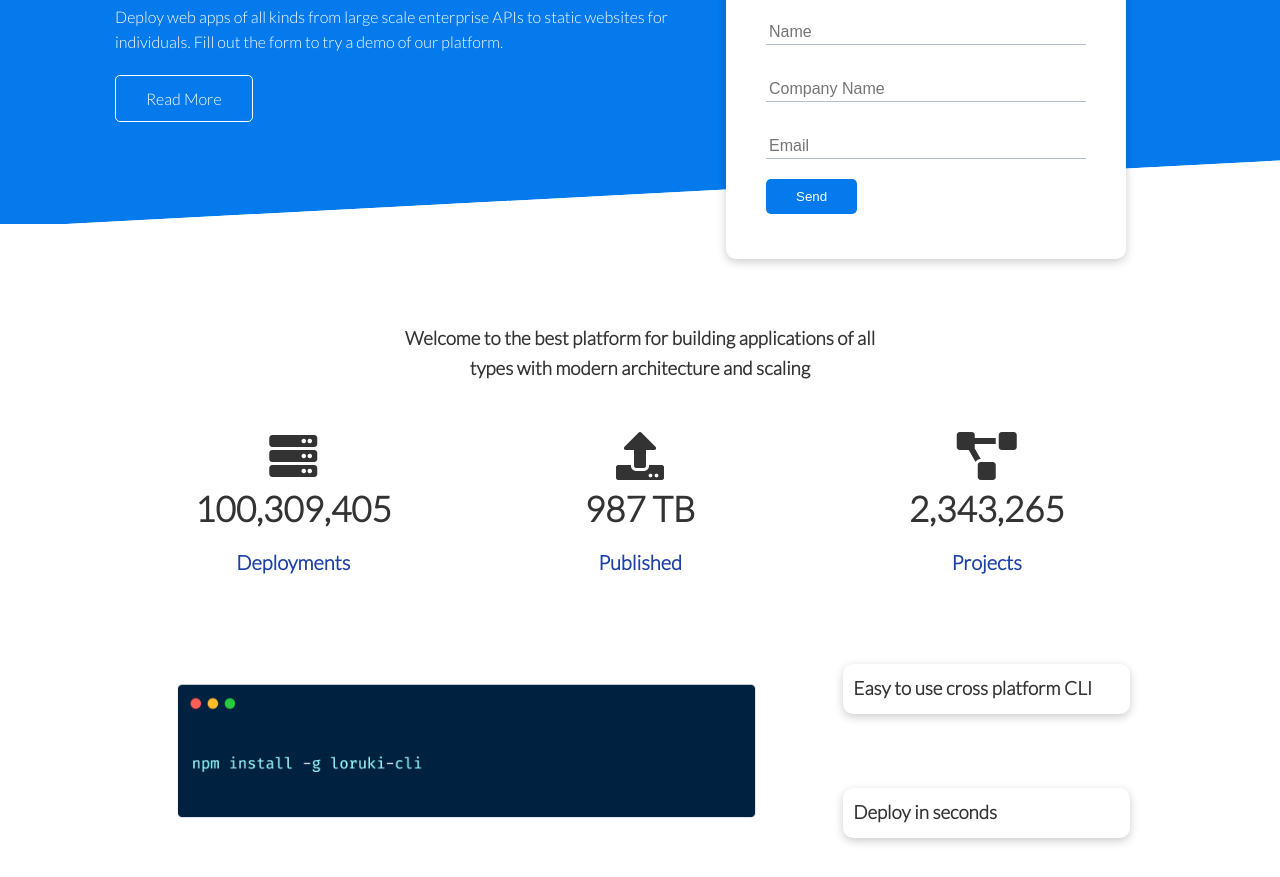
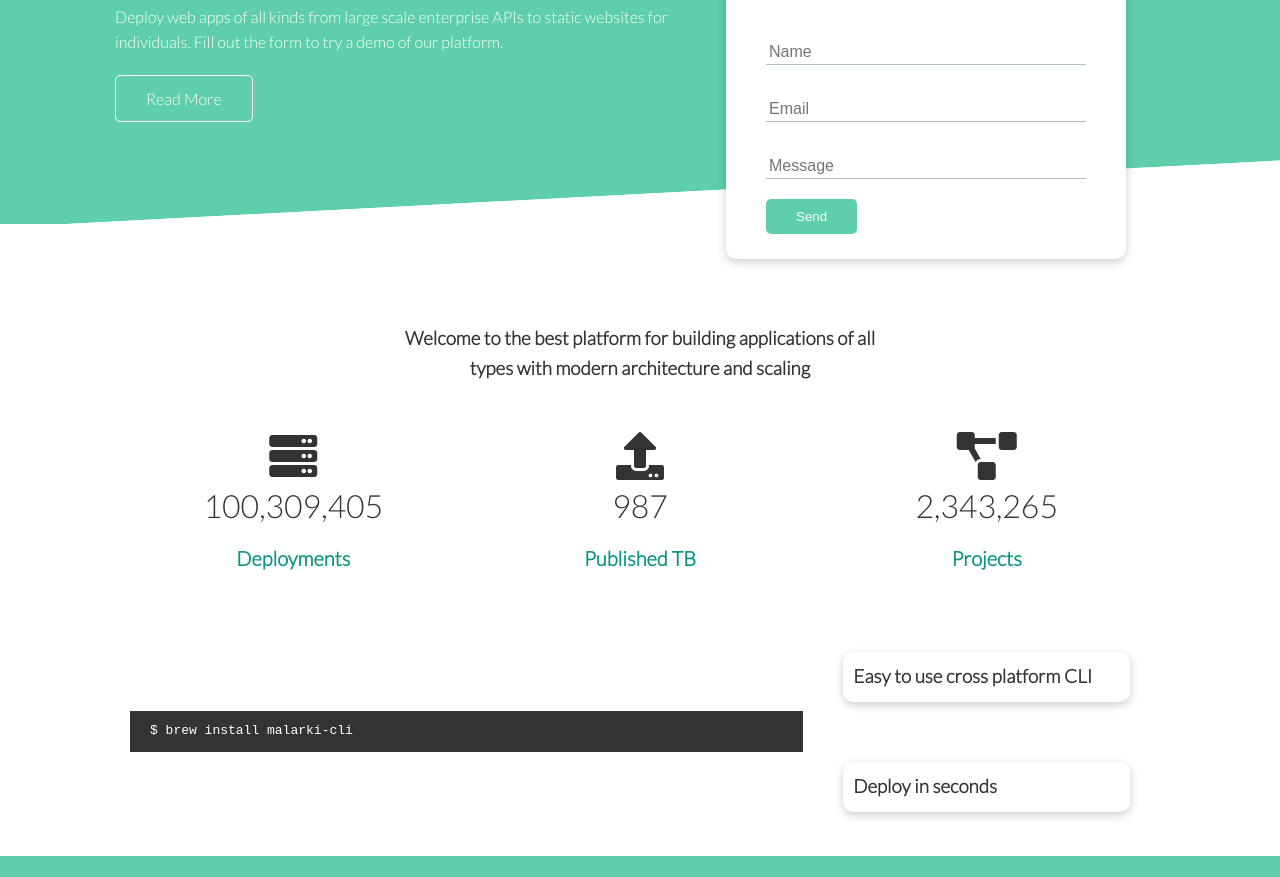
Before and after one commit to ThomasAurelius/malarki, a plain HTML site: page index.html in a window 1280 px wide. Shown: the part 246-1123 px from the top of the page. Drawn offline with Linux system fonts and the light colour scheme.

Commit message:
updated form

```diff
--- a/css/style.css
+++ b/css/style.css
@@ -1,8 +1,8 @@
 @import url("https://fonts.googleapis.com/css2?family=Lato:wght@300&family=Poppins:wght@400;700&display=swap");
 
 :root {
-	--primary-color: #047aed;
-	--secondary-color: #1c3fa8;
+	--primary-color: #5eceac;
+	--secondary-color: #0b9482;
 	--dark-color: #002240;
 	--light-color: #f4f4f4;
 	--success-color: #5cb85c;
@@ -177,6 +177,10 @@ pre {
 .stats .grid p {
 	font-size: 20px;
 	font-weight: bold;
+}
+
+.counter {
+	font-size: 2rem;
 }
 
 /* Cli */
--- a/index.html
+++ b/index.html
@@ -11,13 +11,13 @@
    <link rel="stylesheet" href="css/style.css">
 
 
-   <title>Loruki</title>
+   <title>Malarki</title>
 </head>
 <body>
     <!-- Navbar -->
     <div class="navbar">
       <div class="container flex">
-         <h1 class="logo">Loruki</h1>
+         <h1 class="logo">Malarki</h1>
          <nav>
             <ul>
                <li><a href="index.html">Home</a></li>
@@ -40,15 +40,18 @@
 
             <div class="showcase-form card">
                <h2>Request a Demo</h2>
-               <form name ='contact'>
+               <form action="https://formsubmit.co/bdf7ccf14a873811dc5164afc7ddfd8e" method="POST">
+                  <input type="hidden" name="form-name" value="contact">
+                  <p class="hidden">
+                     <label>Don't fill this out if youre human: <input name="bot-field"/></label>
+                  </p>
                   <div class="form-control">
                      <input type="text" name="name" placeholder="Name" required>
                   </div>
+                  <input type="email" name="email" placeholder="Email" required>
                   <div class="form-control">
-                     <input type="text" name="company" placeholder="Company Name" required>
-                  </div>
-                  <div class="form-control">
-                     <input type="email" name="email" placeholder="Email" required>
+
+                     <input type="text" name="message" placeholder="Message" required>
                      <input type="submit" value="Send" class="btn btn-primary">
                   </div>
                </form>
@@ -68,17 +71,20 @@
           <div class="grid grid-3 text-center my-4">
              <div>
                 <i class="fas fa-server fa-3x"></i>
-                <h3>100,309,405</h3>
+               <div class="counter" data-target="100309405"></div>
+                <!-- <h3>100,309,405</h3> -->
                 <p class="text-secondary">Deployments</p>
              </div>
              <div>
                <i class="fas fa-upload fa-3x"></i>
-               <h3>987 TB</h3>
-               <p class="text-secondary">Published</p>
+               <!-- <h3>987 TB</h3> -->
+               <div class="counter" data-target="987"></div>
+               <p class="text-secondary">Published TB</p>
              </div>
              <div>
                <i class="fas fa-project-diagram fa-3x"></i>
-               <h3>2,343,265</h3>
+               <!-- <h3>2,343,265</h3> -->
+               <div class="counter" data-target="2343265"></div>
                <p class="text-secondary">Projects</p>
              </div>
           </div>
@@ -89,7 +95,7 @@
     <!-- Cli -->
     <section class="cli">
        <div class="container grid">
-          <img src="images/cli.png" alt="">
+         <pre><code>$ brew install malarki-cli</code></pre>
           <div class="card">
             <h3>Easy to use cross platform CLI</h3>
          </div>
@@ -104,7 +110,7 @@
       <div class="container grid">
          <div class="text-center">
             <h2 class="lg">Extreme Cloud Hosting</h2>
-            <p class="lead my-1">Could Hosting like youve never seen. Fast, Efficient and Scalable</p>
+            <p class="lead my-1">Cloud Hosting like you've never seen. Fast, Efficient and Scalable</p>
             <a href="features.html" class="btn btn-dark">Read More</a>
          </div>
          <img src="images/cloud.png" alt="">
@@ -136,7 +142,7 @@
          </div>
          <div class="card">
             <h4>PHP</h4>
-            <img src="images/logos/PHP.png" alt="">
+            <img src="images/logos/php.png" alt="">
          </div>
          <div class="card">
             <h4>Scala</h4>
@@ -144,7 +150,7 @@
          </div>
          <div class="card">
             <h4>Clojure</h4>
-            <img src="images/logos/Clojure.png" alt="">
+            <img src="images/logos/clojure.png" alt="">
          </div>
 
        </div>
@@ -154,7 +160,7 @@
     <footer class="footer bg-dark py-5">
        <div class="container grid grid-3">
           <div>
-             <h1>Loruki</h1>
+             <h1>Malarki</h1>
              <p>Copyright &copy 2021</p>
           </div>
           <nav>
@@ -173,5 +179,6 @@
           </div>
        </div>
     </footer>
+    <script src="./script.js"></script>
 </body>
 </html>
--- /dev/null
+++ b/script.js
@@ -0,0 +1,21 @@
+const counters = document.querySelectorAll('.counter')
+
+counters.forEach(counter => {
+   counter.innerText = "0"
+
+   const updateCounter = () => {
+      const target = +counter.getAttribute('data-target')
+      const c = +counter.innerText
+
+      const increment = target / 500
+
+      if(c < target) {
+         counter.innerText = `${Math.ceil(c + increment)}`
+         setTimeout(updateCounter, 1)
+      } else {
+         counter.innerText = target.toLocaleString(undefined, { minimumFractionDigits: 0})
+      }
+   }
+   updateCounter()
+   console.log(counter)
+})
```
Also changed, not shown: docs.html (+7 -7 lines), features.html (+5 -5 lines).
